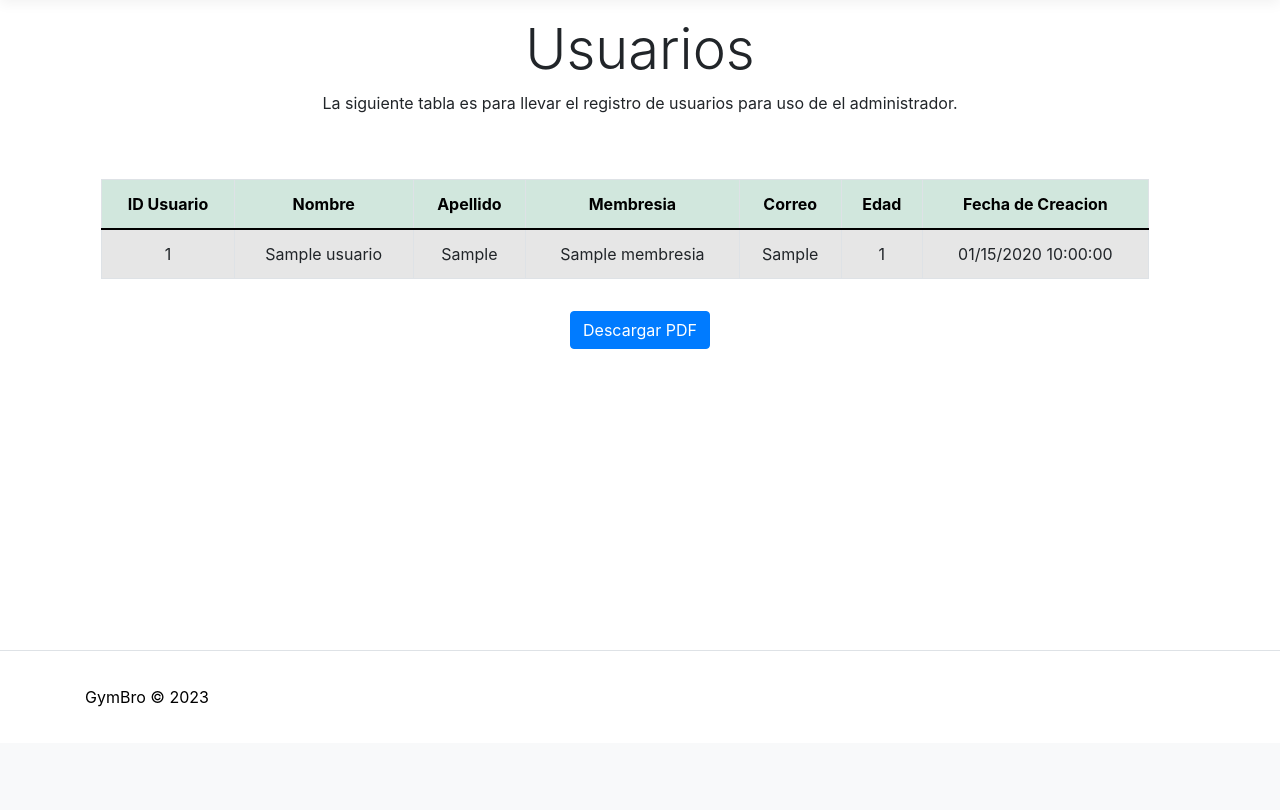
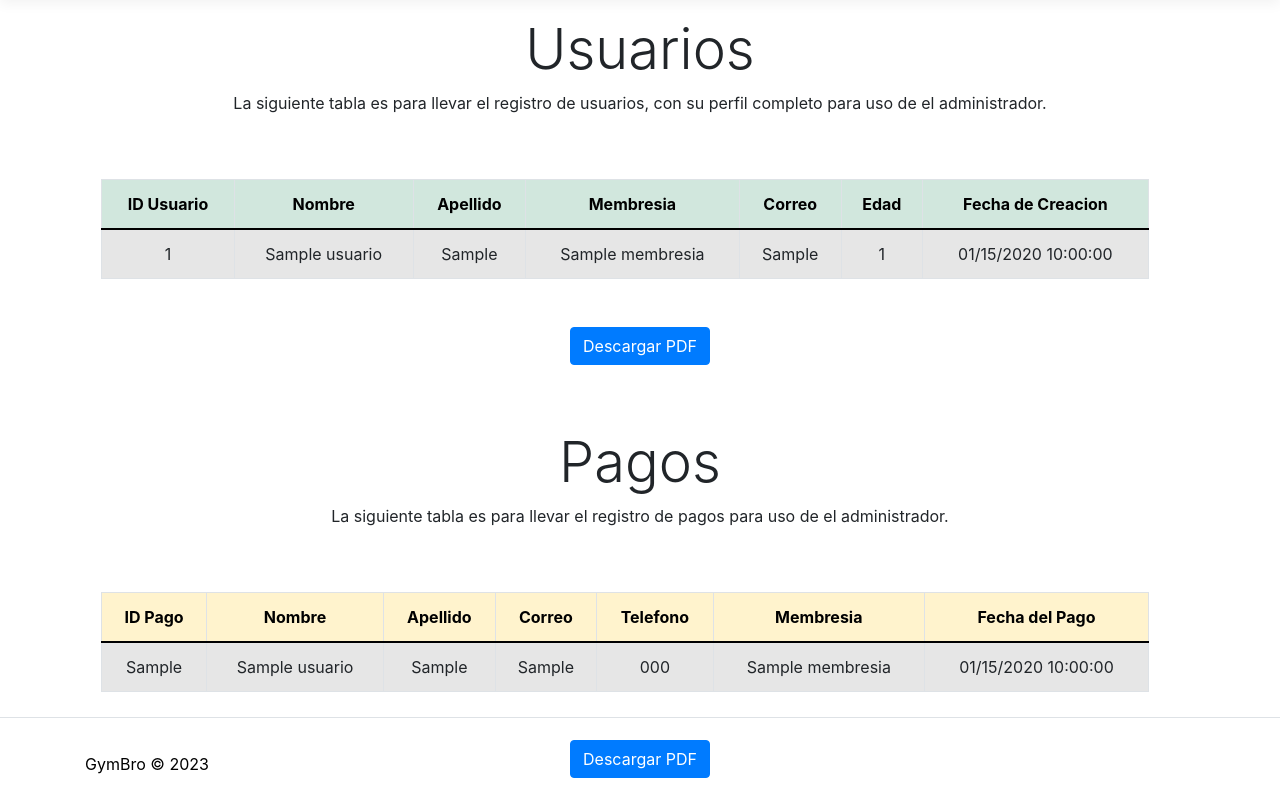
Before and after one commit to mejia201/proyectoWeb-GYM, an ASP.NET Core app: page /Usuario in a window 1280 px wide. Shown: the part 57-867 px from the top of the page. Before the commit the page ends 764 px from the top, so only its background shows below. Run offline with ASP.NET Core 8, Linux system fonts and the light colour scheme; tables that the repository leaves empty hold one stand-in row (values such as "Sample post"); style sheets or scripts are compiled from the project's sources.

Commit message:
Reportes terminados

```diff
--- a/Controllers/UsuarioController.cs
+++ b/Controllers/UsuarioController.cs
@@ -6,6 +6,7 @@ using iTextSharp.text;
 using iTextSharp.text.pdf;
 using System.IO;
 using Microsoft.CodeAnalysis;
+using System.Xml.Linq;
 
 namespace proyectoWeb_GYM.Controllers
 {
@@ -28,7 +29,8 @@ namespace proyectoWeb_GYM.Controllers
         {
             ViewData["listaMembresia"] = new SelectList(ListarMembresia(), "id_membresia", "nombre_membresia");
             ViewData["listadoUsuarios"] = listarUsuario();
-            return View();
+			ViewData["listadoPagos"] = listarPago();
+			return View();
         }
 
         public IActionResult InsertarUsuario(Usuario nuevoUsuario)
@@ -55,6 +57,7 @@ namespace proyectoWeb_GYM.Controllers
                                                   join m in _gymContext.Membresia on u.id_membresia equals m.id_membresia
                                                   join i in _gymContext.Info_usuario on u.id_usuario equals i.id_usuario
 
+
                                                   select new UsuariosReportados
                                                   {
                                                       id = u.id_usuario,
@@ -76,21 +79,37 @@ namespace proyectoWeb_GYM.Controllers
             PdfWriter writer = PdfWriter.GetInstance(doc, new FileStream(rutaArchivo, FileMode.Create));
             doc.Open();
 
-            // Agregar la foto como contenido
-            string rutaFoto = Path.Combine(_hostEnvironment.ContentRootPath, "C:\\SCRUM\\proyectoWeb-GYM\\wwwroot\\images\\icon-gymbro.png");
+			string Foto = Url.Content("C:\\SCRUM\\proyectoWeb-GYM\\wwwroot\\icon-gymbro.png");
+
+			string rutaFoto = Path.Combine(_hostEnvironment.ContentRootPath, Foto);
             Image foto = Image.GetInstance(rutaFoto);
             foto.ScaleToFit(200f, 200f);
             foto.Alignment = Element.ALIGN_CENTER;
             doc.Add(foto);
 
 
-            Paragraph contenido = new Paragraph("Lista de usuarios registrados:", new Font(Font.FontFamily.HELVETICA, 14, Font.BOLD));
-            contenido.Alignment = Element.ALIGN_JUSTIFIED;
-            contenido.SpacingBefore = 30f;
-            contenido.SpacingAfter = 30f;
-            doc.Add(contenido);
+			float[] widths = new float[] { 1f, 1f };
+			PdfPTable table1 = new PdfPTable(2);
+            table1.TotalWidth = doc.PageSize.Width - 80;
+			table1.LockedWidth = true;
+			table1.SpacingBefore = 30f;
+			table1.SpacingAfter = 30f;
 
-            PdfPTable table = new PdfPTable(7);
+
+			PdfPCell cell1 = new PdfPCell(new Phrase("Lista de usuarios registrados:", new Font(Font.FontFamily.HELVETICA, 14, Font.BOLD)));
+			cell1.Border = PdfPCell.NO_BORDER;
+			table1.AddCell(cell1);
+
+
+			PdfPCell cell2 = new PdfPCell(new Phrase(DateTime.Now.ToString()));
+			cell2.Border = PdfPCell.NO_BORDER;
+			cell2.HorizontalAlignment = Element.ALIGN_RIGHT;
+			table1.AddCell(cell2);
+
+
+			doc.Add(table1);
+
+			PdfPTable table = new PdfPTable(7);
             table.WidthPercentage = 100f;
             table.DefaultCell.FixedHeight = 20f;
 
@@ -118,6 +137,8 @@ namespace proyectoWeb_GYM.Controllers
 
 
             doc.Add(table);
+
+
 
             // Cerrar el documento
             doc.Close();
@@ -157,6 +178,144 @@ namespace proyectoWeb_GYM.Controllers
         }
 
 
+
+
+        //seccion para pagos
+
+        public List<PagosReportados> listarPago()
+        {
+            List<PagosReportados> listadoPagos = (from r in _gymContext.Registro_pago
+                                                  join u in _gymContext.Usuario on r.id_usuario equals u.id_usuario
+                                                  join m in _gymContext.Membresia on u.id_membresia equals m.id_membresia
+
+
+                                                  select new PagosReportados
+                                                  {
+                                                      id_pago = r.id_pago,
+                                                      nombre = u.nombre,
+                                                      apellido = u.apellido,
+                                                      correo = u.correo,
+                                                      telefono = u.telefono,
+                                                      nombre_mem = m.nombre_membresia,
+                                                      fecha = u.fecha_creacion_cuenta
+                                                  }).ToList();
+
+
+            return listadoPagos;
+        }
+
+
+
+        public void GenerarPDF2(List<PagosReportados> listadoPagos, string rutaArchivo)
+        {
+            iTextSharp.text.Document doc = new iTextSharp.text.Document(PageSize.A4.Rotate());
+            PdfWriter writer = PdfWriter.GetInstance(doc, new FileStream(rutaArchivo, FileMode.Create));
+            doc.Open();
+
+            string Foto = Url.Content("C:\\SCRUM\\proyectoWeb-GYM\\wwwroot\\icon-gymbro.png");
+
+            string rutaFoto = Path.Combine(_hostEnvironment.ContentRootPath, Foto);
+            Image foto = Image.GetInstance(rutaFoto);
+            foto.ScaleToFit(200f, 200f);
+            foto.Alignment = Element.ALIGN_CENTER;
+            doc.Add(foto);
+
+
+            float[] widths = new float[] { 1f, 1f };
+            PdfPTable table1 = new PdfPTable(2);
+            table1.TotalWidth = doc.PageSize.Width - 80;
+            table1.LockedWidth = true;
+            table1.SpacingBefore = 30f;
+            table1.SpacingAfter = 30f;
+
+
+            PdfPCell cell1 = new PdfPCell(new Phrase("Lista de pagos registrados:", new Font(Font.FontFamily.HELVETICA, 14, Font.BOLD)));
+            cell1.Border = PdfPCell.NO_BORDER;
+            table1.AddCell(cell1);
+
+
+            PdfPCell cell2 = new PdfPCell(new Phrase(DateTime.Now.ToString()));
+            cell2.Border = PdfPCell.NO_BORDER;
+            cell2.HorizontalAlignment = Element.ALIGN_RIGHT;
+            table1.AddCell(cell2);
+
+
+            doc.Add(table1);
+
+            PdfPTable table = new PdfPTable(7);
+            table.WidthPercentage = 100f;
+            table.DefaultCell.FixedHeight = 20f;
+
+            // Agregar encabezados de tabla
+
+            table.AddCell("ID Pago");
+            table.AddCell("Nombre");
+            table.AddCell("Apellido");
+            table.AddCell("Correo");
+            table.AddCell("Telèfono");
+            table.AddCell("Membresía");
+            table.AddCell("Fecha del Pago");
+
+
+            foreach (PagosReportados pagos in listadoPagos)
+            {
+                table.AddCell(pagos.id_pago);
+                table.AddCell(pagos.nombre);
+                table.AddCell(pagos.apellido);
+                table.AddCell(pagos.correo);
+                table.AddCell(pagos.telefono);
+                table.AddCell(pagos.nombre_mem);
+                table.AddCell(pagos.fecha.ToString());
+            }
+
+
+            doc.Add(table);
+
+
+
+            // Cerrar el documento
+            doc.Close();
+        }
+
+
+
+        [HttpGet("GenerarPDF2")]
+        public ActionResult GenerarPDF2()
+        {
+
+            List<PagosReportados> listado = listarPago();
+            string nombreArchivo = "pagos_registrados.pdf";
+            string rutaCarpetaArchivos = Path.Combine(_hostEnvironment.ContentRootPath, "ArchivosPDF");
+
+            // Verificar si la carpeta no existe y crearla si es necesario
+            if (!Directory.Exists(rutaCarpetaArchivos))
+            {
+                Directory.CreateDirectory(rutaCarpetaArchivos);
+            }
+
+            string rutaArchivoPDF = Path.Combine(rutaCarpetaArchivos, nombreArchivo);
+
+            GenerarPDF2(listado, rutaArchivoPDF);
+
+            ViewBag.NombreArchivo2 = nombreArchivo;
+            return View("VistaPDF2");
+        }
+
+
+        [HttpGet("DescargarPDF2")]
+        public ActionResult DescargarPDF2()
+        {
+            string nombreArchivo = "pagos_registrados.pdf";
+            string rutaCarpetaArchivos = Path.Combine(_hostEnvironment.ContentRootPath, "ArchivosPDF");
+            string rutaArchivoPDF = Path.Combine(rutaCarpetaArchivos, nombreArchivo);
+
+            byte[] archivoBytes = System.IO.File.ReadAllBytes(rutaArchivoPDF);
+            return File(archivoBytes, "application/pdf", nombreArchivo);
+        }
+
+
+
+
     }
 
     public class UsuariosReportados
@@ -171,6 +330,19 @@ namespace proyectoWeb_GYM.Controllers
     }
 
 
+    public class PagosReportados
+    {
+        public string? id_pago { get; set; }
+        public string? nombre { get; set; }
+        public string? apellido { get; set; }
+        public string? correo { get; set; }
+
+        public string? telefono { get; set; }
+        public string? nombre_mem { get; set; }
+        public DateTime? fecha { get; set; }
+    }
+
+
 
 
 }
--- a/Models/gymDbContext.cs
+++ b/Models/gymDbContext.cs
@@ -15,5 +15,7 @@ namespace proyectoWeb_GYM.Models
         public DbSet<Membresia> Membresia { get; set; }
 
         public DbSet<Info_usuario> Info_usuario { get; set; }
-    }
+
+		public DbSet<Registro_pago> Registro_pago { get; set; }
+	}
 }
--- a/Views/Usuario/Index.cshtml
+++ b/Views/Usuario/Index.cshtml
@@ -8,17 +8,18 @@
 
 	var membresia = ViewData["listaMembresia"];
 	var usuarios = ViewData["listadoUsuarios"];
+    var pagos = ViewData["listadoPagos"];
 }
 
-<div style="border-radius:5px">
+<div class="mt-2" style="border-radius:5px">
     <div class="text-center">
         <h5 class="display-4">Usuarios</h5>
         <p class="mb-4">
-            La siguiente tabla es para llevar el registro de usuarios para uso de el administrador.
+            La siguiente tabla es para llevar el registro de usuarios, con su perfil completo para uso de el administrador.
         </p>
     </div>
 
-    <div class="container row p-3 mt-5">
+    <div class="container row p-3 mt-5 table-responsive">
         <div class="col-md-12">
             <table class="table table-bordered table-striped table-hover text-center">
                 <thead class="table-success">
@@ -53,9 +54,61 @@
 
     <div class="text-center">
 
-        <a class="btn btn-primary" href="@Url.Action("GenerarPDF", "Usuario")" target="_blank">Descargar PDF</a>
+        <a class="btn btn-primary mt-3 mb-3" href="@Url.Action("GenerarPDF", "Usuario")" target="_blank">Descargar PDF</a>
 
 
     </div>
 
 </div>
+
+
+
+<div class="mt-5" style="border-radius:5px">
+    <div class="text-center">
+        <h5 class="display-4">Pagos</h5>
+        <p class="mb-4">
+            La siguiente tabla es para llevar el registro de pagos para uso de el administrador.
+        </p>
+    </div>
+
+    <div class="container row p-3 mt-5 table-responsive">
+        <div class="col-md-12">
+            <table class="table table-bordered table-striped table-hover text-center">
+                <thead class="table-warning">
+                    <tr>
+                        <th>ID Pago</th>
+                        <th>Nombre</th>
+                        <th>Apellido</th>
+                        <th>Correo</th>
+                        <th>Telefono</th>
+                        <th>Membresia</th>
+                        <th>Fecha del Pago</th>
+                    </tr>
+                </thead>
+
+                <tbody>
+                    @foreach (PagosReportados pago in (IEnumerable<PagosReportados>)pagos)
+                    {
+                        <tr>
+                            <td>@pago.id_pago</td>
+                            <td>@pago.nombre</td>
+                            <td>@pago.apellido</td>
+                            <td>@pago.correo</td>
+                            <td>@pago.telefono</td>
+                            <td>@pago.nombre_mem</td>
+                            <td>@pago.fecha</td>
+                        </tr>
+                    }
+                </tbody>
+            </table>
+        </div>
+    </div>
+
+    <div class="text-center">
+
+        <a class="btn btn-primary mt-3 mb-3" href="@Url.Action("GenerarPDF2", "Usuario")" target="_blank">Descargar PDF</a>
+
+
+    </div>
+
+</div>
```
Also changed, not shown: Models/Registro_pago.cs (added, +12 -0 lines), Views/Home/Index.cshtml (+9 -6 lines), Views/Usuario/VistaPDF2.cshtml (added, +40 -0 lines), wwwroot/icon-gymbro.png (added), 2 other files.
